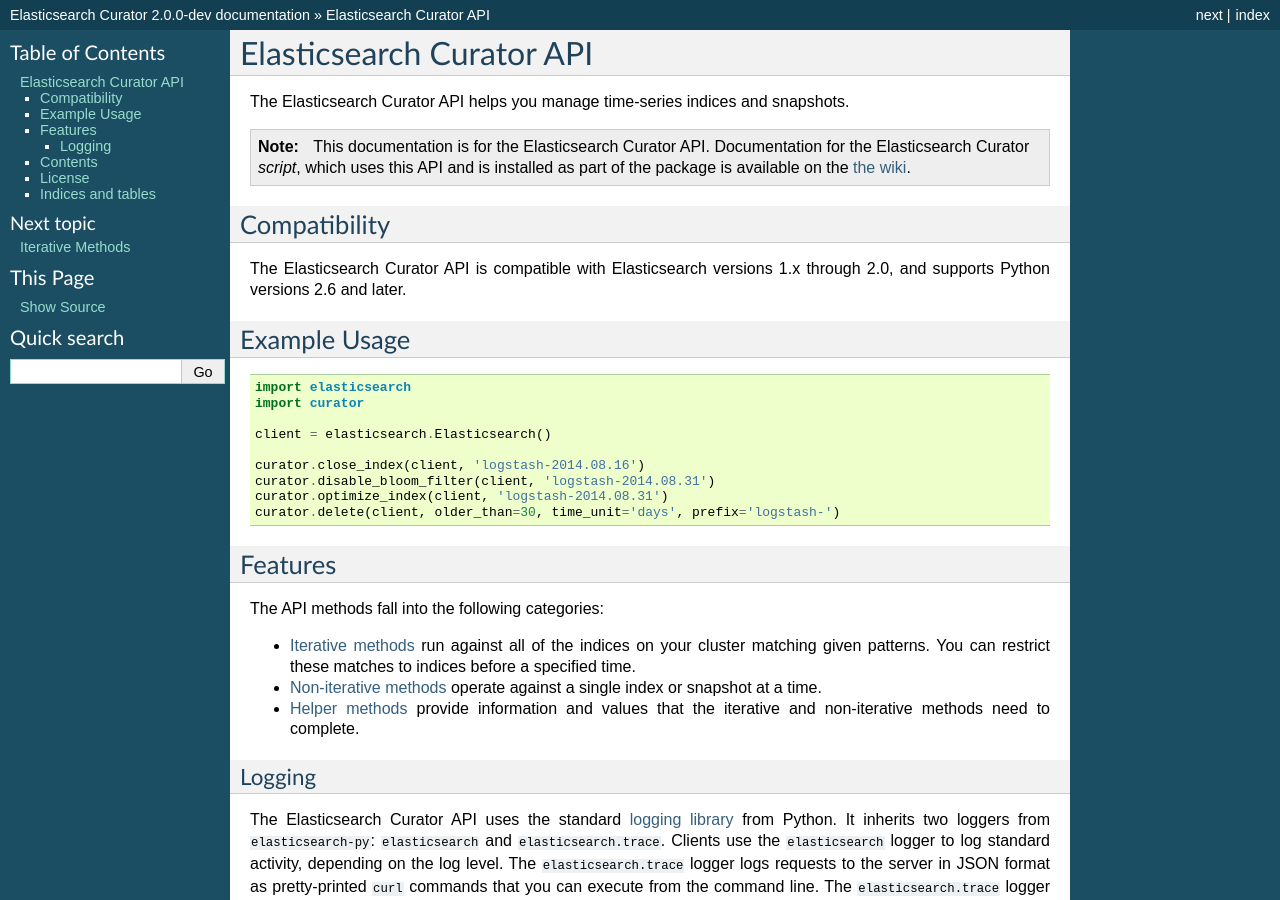
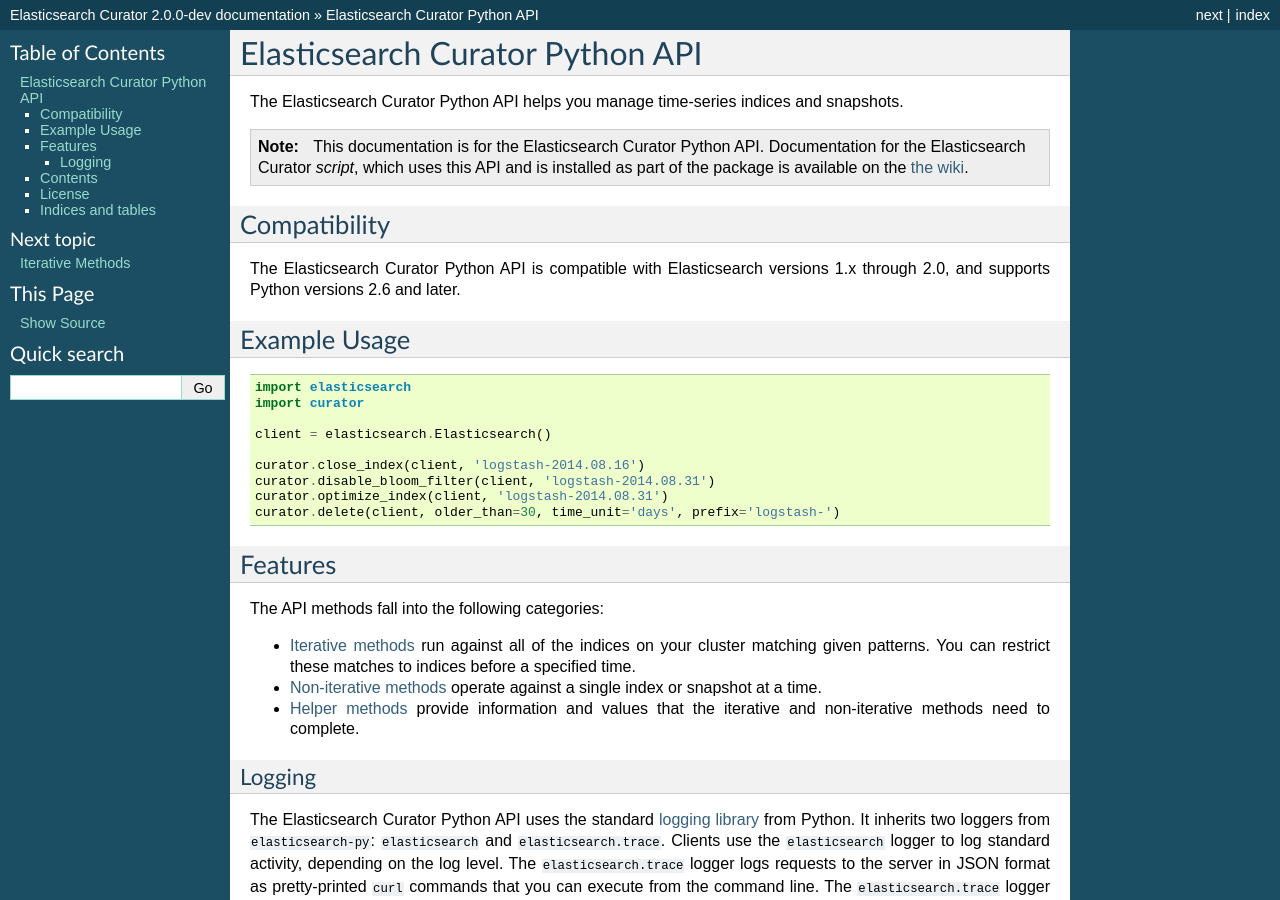
Before and after one commit to elastic/curator, a Sphinx documentation site: the page built from docs/index.rst, in a window 1280 px wide and 900 px high. Built offline with Sphinx 7.4.7, drawn with Linux system fonts in a browser that asks for light colours; some of the changed text lies outside the part shown.

Commit message:
Pre-release 2.0.0 cleanup
Fixes #167

Updated changelog with fix info

closes #167

```diff
--- a/Changelog.rst
+++ b/Changelog.rst
@@ -3,11 +3,12 @@
 Changelog
 =========
 
-2.x.x (? ? ?)
+2.0.0 (25 September 2014)
 -------------
 
 **General**
 
+ * New! Separation of Elasticsearch Curator Python API and curator_script.py (untergeek)
  * New! ``--delay`` after optimize to allow cluster to quiesce #131 (untergeek)
  * New! ``--suffix`` option in addition to ``--prefix`` #136 (untergeek)
  * New! Support for wildcards in prefix & suffix #136 (untergeek)
--- a/docs/index.rst
+++ b/docs/index.rst
@@ -1,13 +1,13 @@
-Elasticsearch Curator API
-=========================
+Elasticsearch Curator Python API
+================================
 
-The Elasticsearch Curator API helps you manage time-series indices and
+The Elasticsearch Curator Python API helps you manage time-series indices and
 snapshots.
 
 .. note::
 
-   This documentation is for the Elasticsearch Curator API.  Documentation for
-   the Elasticsearch Curator *script*, which uses this API and is installed as
+   This documentation is for the Elasticsearch Curator Python API.  Documentation
+   for the Elasticsearch Curator *script*, which uses this API and is installed as
    part of the package is available on the `the wiki`_.
 
 .. _the wiki: http://github.com/elasticsearch/curator/wiki
@@ -15,7 +15,7 @@
 Compatibility
 -------------
 
-The Elasticsearch Curator API is compatible with Elasticsearch versions 1.x
+The Elasticsearch Curator Python API is compatible with Elasticsearch versions 1.x
 through 2.0, and supports Python versions 2.6 and later.
 
 Example Usage
@@ -45,7 +45,7 @@
 Logging
 ~~~~~~~
 
-The Elasticsearch Curator API uses the standard `logging library`_ from Python.
+The Elasticsearch Curator Python API uses the standard `logging library`_ from Python.
 It inherits two loggers from ``elasticsearch-py``: ``elasticsearch`` and
 ``elasticsearch.trace``. Clients use the ``elasticsearch`` logger to log
 standard activity, depending on the log level. The ``elasticsearch.trace``
```
Also changed, not shown: other parts of Changelog.rst (+1 -0 lines), README.md (+8 -1 lines), 2 other files.
